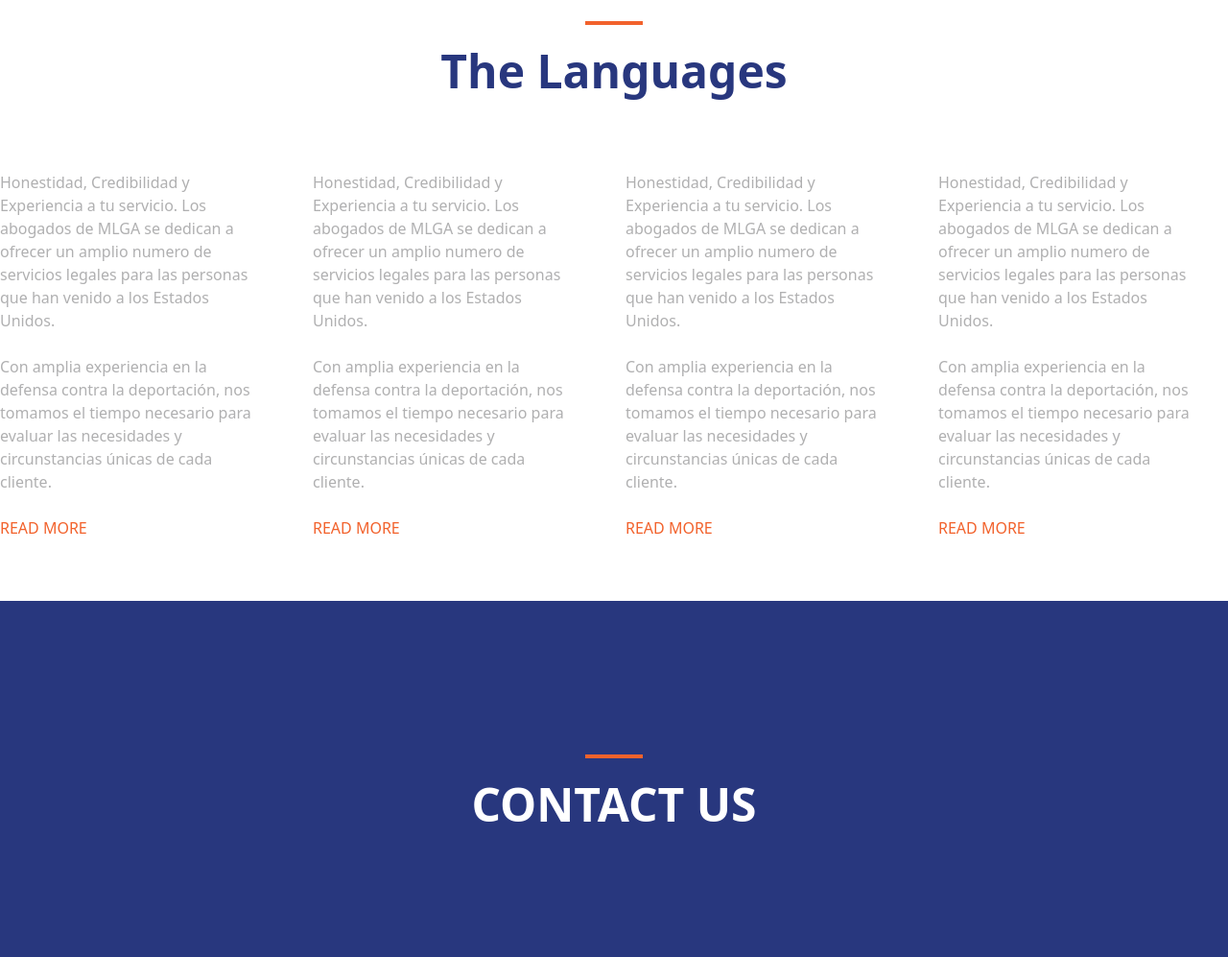
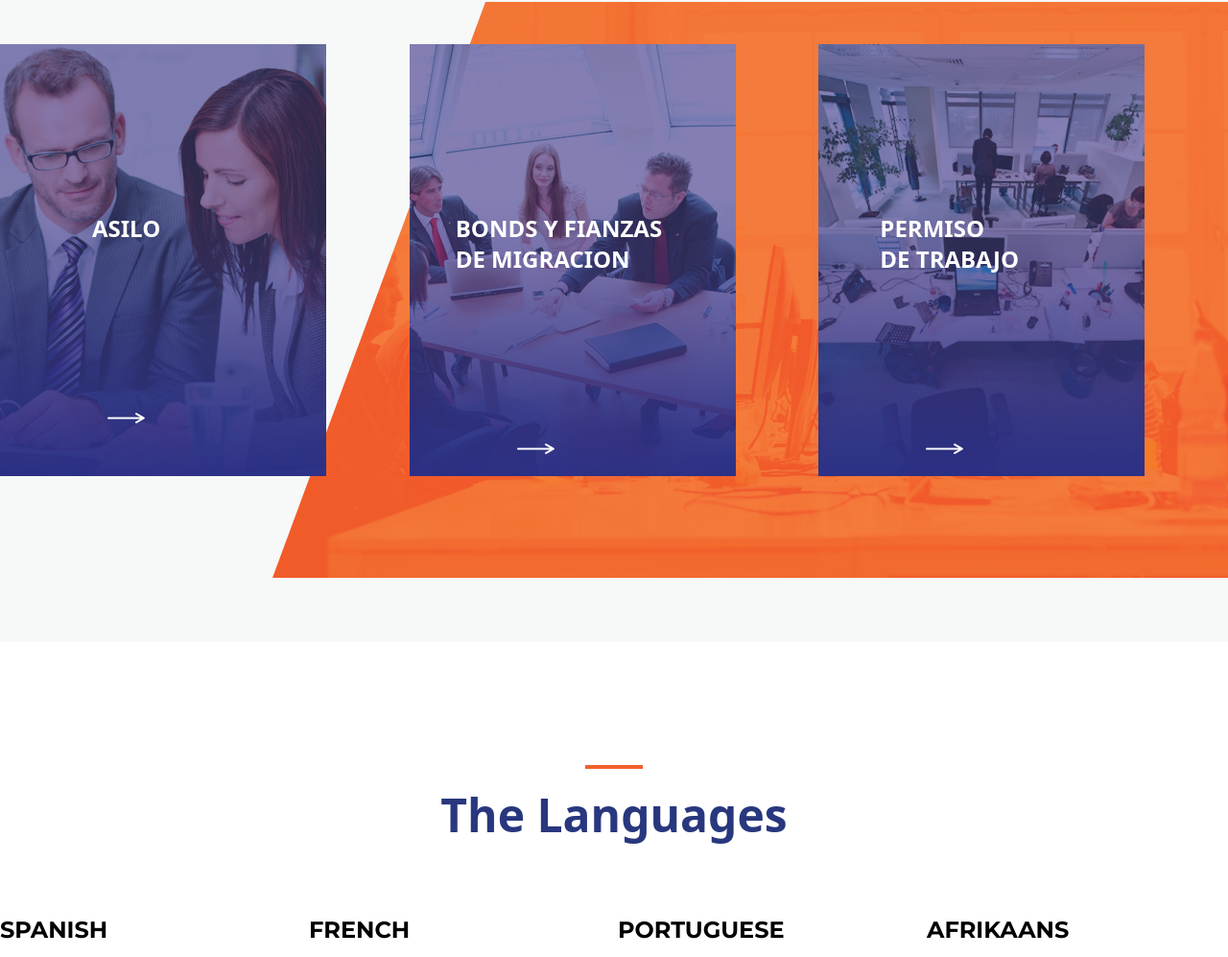
Before and after one commit to mdshahed1971/Lower-project, a plain HTML site: page index.html in a window 1280 px wide. Shown: the part 1775-2772 px from the top of the page at 96% size. Drawn offline with nearby package versions, Linux system fonts and the light colour scheme.

Commit message:
added WHAT WE DO

```diff
--- a/index.html
+++ b/index.html
@@ -99,8 +99,6 @@ for Law Office.</h2>
 
 </div>
 </div>
-
-
 </section>
 
 <!--  WHO WE ARE end -->
@@ -115,6 +113,36 @@ for Law Office.</h2>
 </div>
 <h2 class="text-[#28377e]  lg:mb-10 md:mb-6 mb-4 lg:text-5xl md:text-3xl text-2xl font-bold leading-10">WHAT WE DO</h2>
 </div>
+
+
+
+<div class="flex justify-center lg:flex-row flex-col w-full mx-auto pt-28" style="background-image: url(./img/what-bg.png); background-repeat: no-repeat; background-position: right;">
+<div class="py-44 mb-5 w-full" style="background-image: url(./img/w1.png); background-repeat: no-repeat;">
+<h2 class=" ml-24 lg:mb-44 text-[#fff] lg:text-2xl md:text-xl text-lg leading-8 font-bold uppercase ">ASILO</h2>
+<img src="./img/long-arrow.png" alt="" class="ml-28">
+
+</div>
+
+
+
+<div class="py-44 mb-5 w-full" style="background-image: url(./img/w2.png); background-repeat: no-repeat;">
+<h2 class=" ml-12 lg:mb-44 text-[#fff] lg:text-2xl md:text-xl text-lg leading-8 font-bold uppercase ">BONDS Y FIANZAS <br>
+DE MIGRACION</h2>
+<img src="./img/long-arrow.png" alt="" class="ml-28">
+
+</div>
+
+
+<div class="py-44 w-full" style="background-image: url(./img/w3.png); background-repeat: no-repeat;">
+<h2 class=" ml-16 lg:mb-44 text-[#fff] lg:text-2xl md:text-xl text-lg leading-8 font-bold uppercase ">PERMISO <br>
+DE TRABAJO</h2>
+<img src="./img/long-arrow.png" alt="" class="ml-28">
+
+</div>
+</div>
+
+
+
 </section>
 <!-- WHAT WE DO end -->
 
@@ -130,8 +158,9 @@ for Law Office.</h2>
 </div>
 
 
-<div class="grid lg:grid-cols-4 justify-center md:grid-cols-2 grid-cols-1 mx-auto lg:gap-6 md:gap-4 gap-3">
+<div class="grid lg:grid-cols-4 justify-center md:grid-cols-2 grid-cols-1 mx-auto gap-2">
 <div>
+  <h4 class="lg:text-2xl font-montserat text-xl mb-4 uppercase font-bold text-black ">Spanish</h4>
 <p class="text-[#b0b0b1] font-medium md:text-base text-sm leading-6 lg:mb-6 md:mb-4 mb-3">Honestidad, Credibilidad y <br>Experiencia a tu servicio. Los <br>abogados de MLGA se dedican a <br>ofrecer un amplio numero de <br>servicios legales para las personas <br>que han venido a los Estados <br>Unidos.</p>
 
 <p class="text-[#b0b0b1] font-medium md:text-base text-sm leading-6 lg:mb-6 md:mb-4 mb-3">Con amplia experiencia en la <br>defensa contra la deportación, nos <br> tomamos el tiempo necesario para <br>evaluar las necesidades y <br>circunstancias únicas de cada <br>cliente.</p>
@@ -143,6 +172,7 @@ for Law Office.</h2>
 
 
 <div>
+  <h4 class="lg:text-2xl font-montserat text-xl mb-4 uppercase font-bold text-black">French</h4>
 <p class="text-[#b0b0b1] font-medium md:text-base text-sm leading-6 lg:mb-6 md:mb-4 mb-3">Honestidad, Credibilidad y <br>Experiencia a tu servicio. Los <br>abogados de MLGA se dedican a <br>ofrecer un amplio numero de <br>servicios legales para las personas <br>que han venido a los Estados <br>Unidos.</p>
 
 <p class="text-[#b0b0b1] font-medium md:text-base text-sm leading-6 lg:mb-6 md:mb-4 mb-3">Con amplia experiencia en la <br>defensa contra la deportación, nos <br> tomamos el tiempo necesario para <br>evaluar las necesidades y <br>circunstancias únicas de cada <br>cliente.</p>
@@ -156,6 +186,7 @@ for Law Office.</h2>
 
 
 <div>
+  <h4 class="lg:text-2xl font-montserat text-xl mb-4 uppercase font-bold text-black">Portuguese</h4>
 <p class="text-[#b0b0b1] font-medium md:text-base text-sm leading-6 lg:mb-6 md:mb-4 mb-3">Honestidad, Credibilidad y <br>Experiencia a tu servicio. Los <br>abogados de MLGA se dedican a <br>ofrecer un amplio numero de <br>servicios legales para las personas <br>que han venido a los Estados <br>Unidos.</p>
 
 <p class="text-[#b0b0b1] font-medium md:text-base text-sm leading-6 lg:mb-6 md:mb-4 mb-3">Con amplia experiencia en la <br>defensa contra la deportación, nos <br> tomamos el tiempo necesario para <br>evaluar las necesidades y <br>circunstancias únicas de cada <br>cliente.</p>
@@ -170,6 +201,7 @@ for Law Office.</h2>
 
 
 <div>
+  <h4 class="lg:text-2xl font-montserat text-xl mb-4 uppercase font-bold text-black">Afrikaans</h4>
 <p class="text-[#b0b0b1] font-medium md:text-base text-sm leading-6 lg:mb-6 md:mb-4 mb-3">Honestidad, Credibilidad y <br>Experiencia a tu servicio. Los <br>abogados de MLGA se dedican a <br>ofrecer un amplio numero de <br>servicios legales para las personas <br>que han venido a los Estados <br>Unidos.</p>
 
 <p class="text-[#b0b0b1] font-medium md:text-base text-sm leading-6 lg:mb-6 md:mb-4 mb-3">Con amplia experiencia en la <br>defensa contra la deportación, nos <br> tomamos el tiempo necesario para <br>evaluar las necesidades y <br>circunstancias únicas de cada <br>cliente.</p>
@@ -184,9 +216,8 @@ for Law Office.</h2>
 
 <!--The Languages end -->
 
+<!-- CONTACT US start -->
 <section class="bg-[#28377e]">
-
-
 <div class="lg:mb-48 md:mb-24 mb-10 lg:pt-40">
   <div class="flex justify-center">
 <img src="./img/line.png" alt="" class="lg:mb-6 md:mb-4 mb-3">
@@ -194,14 +225,13 @@ for Law Office.</h2>
 <h2 class="text-white text-center  lg:text-5xl md:text-3xl text-2xl font-bold leading-10">CONTACT US</h2>
 </div>
 <div class="flex flex-col justify-center">
-<input type="text" placeholder="Frist Name" class="bg-[#28377e] text-center lg:mb-10 border-b-[#000]">
+<input type="text" placeholder="Frist Name" class="bg-[#28377e] inline-block text-center lg:mb-10 border-b-[#000]">
 <input type="text" placeholder="E-mail" class="bg-[#28377e] text-center lg:mb-10">
 <input type="text" placeholder="Message" class="bg-[#28377e] text-center lg:mb-10">
 <button class="bg-[#f2622c] lg:px-12 md:px-7 px-4  text-white">SEND</button>
 </div>
-
 </section>
-
+<!-- CONTACT US end -->
 
 
 
```
